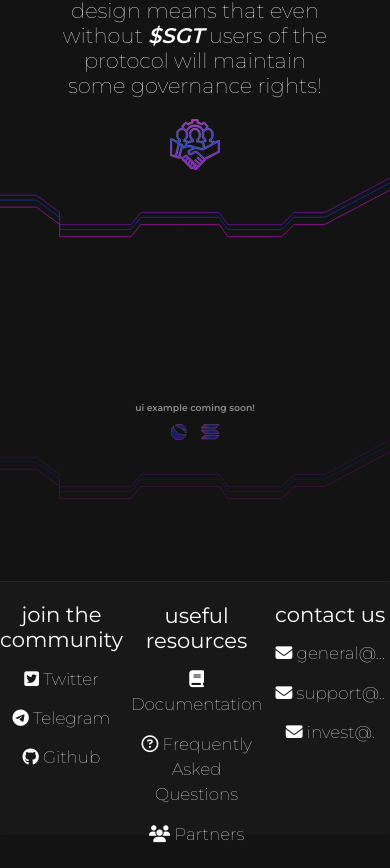
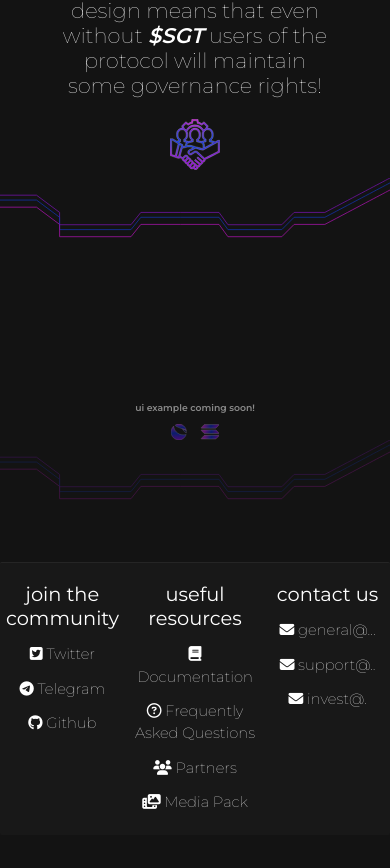
Before and after one commit to subsidiumdigital/sleepv1, a plain HTML site: page index.html in a window 390 px wide. Shown: the part 2803-3671 px from the top of the page. After the commit the page ends 3638 px from the top, so only its background shows below. Drawn offline with Linux system fonts and the light colour scheme.

Commit message:
responsive-sizing fix
* fixed responsive sizing - margins and errs for mobiles

verStr: sleep03:04|10/05/2021vsc

```diff
--- a/index.html
+++ b/index.html
@@ -121,6 +121,7 @@
                         <h2 id='footer-link'><i class="fas fa-book"></i><a href='https://docs.subsidium.digital'> Documentation</a></h2>
                         <h2 id='footer-link'><i class="far fa-question-circle"></i><a href='https://docs.subsidium.digital/frequently-asked-questions-faqs'> Frequently Asked Questions</a></h2>
                         <h2 id='footer-link'><i class="fas fa-users"></i> Partners</h2>
+                        <h2 id='footer-link'><i class="fas fa-photo-video"></i> Media Pack</h2>
                     </div>
                     <div class="footer_contact">
                         <h1 id='footer-title'>contact us</h1>
@@ -135,7 +136,6 @@
         </div><!--end content-wrapper -->
 
         <!--inbodyscripts-->
-        <script type="module" src="./js/scroll.js"></script>
 
 
     </body> <!-- body end -->
--- a/main.css
+++ b/main.css
@@ -1,3 +1,10 @@
+html {
+    margin-left: calc(100vw - 100%);
+    overflow-x: hidden !important;
+    margin: 0;
+    padding: 0;
+}
+
 html::-webkit-scrollbar {
     -ms-overflow-style: none; /* for Internet Explorer, Edge */
     scrollbar-width: none; /* for Firefox */
@@ -5,8 +12,7 @@ html::-webkit-scrollbar {
     box-sizing: border-box;
     margin: 0;
     padding: 0;
-    overflow: auto;
-    overflow-x: hidden;
+
 
 }
 
@@ -16,7 +22,6 @@ body {
     padding: 0;
     margin: 0;
     box-sizing: border-box;
-    overflow-x: hidden;
 }
 
 a {
@@ -150,10 +155,12 @@ nav {
     position: relative;
 }
 
+
+
 section {
     padding: 0;
     margin: 0;
-    scroll-snap-align: start;
+
 }
 
 #content {
@@ -163,7 +170,6 @@ section {
     max-height: 600px;
     background:rgb(33, 33, 33,0);
     justify-content: center;
-    scroll-snap-align: start;
 
 }
 
@@ -467,8 +473,11 @@ fadetext {
           background:rgba(24, 24, 24);
           position: absolute;
           bottom: 0;
-          width: 100%;
-          height: 30vh;
+          padding-bottom: 2.25vh;
+
+          margin: 0;
+          width: 100vw;
+          max-height: 30vh;
           border-top: 1px solid rgb(37, 37, 37);
           border-radius: 0.5vw;
       }
@@ -476,6 +485,7 @@ fadetext {
       .footer-grid {
         position: relative;
         max-width: 100vw;
+        overflow: hidden;
         display: grid;
         margin-left: auto;
         margin-right: auto;
@@ -511,7 +521,7 @@ fadetext {
           color: #fff;
           text-decoration: none;
           text-align: center;
-          font-size: 2.5vh;
+          font-size: 2.3vh;
           font-weight: 400;
       }
 
@@ -520,7 +530,7 @@ fadetext {
         color: #fff;
         text-decoration: none;
         text-align: center;
-        font-size: 2vh;
+        font-size: clamp(1.5vh, 1.75vh, 2vh);
         font-weight: 200;
         line-height: 150%;
         transition: 100ms;
```
